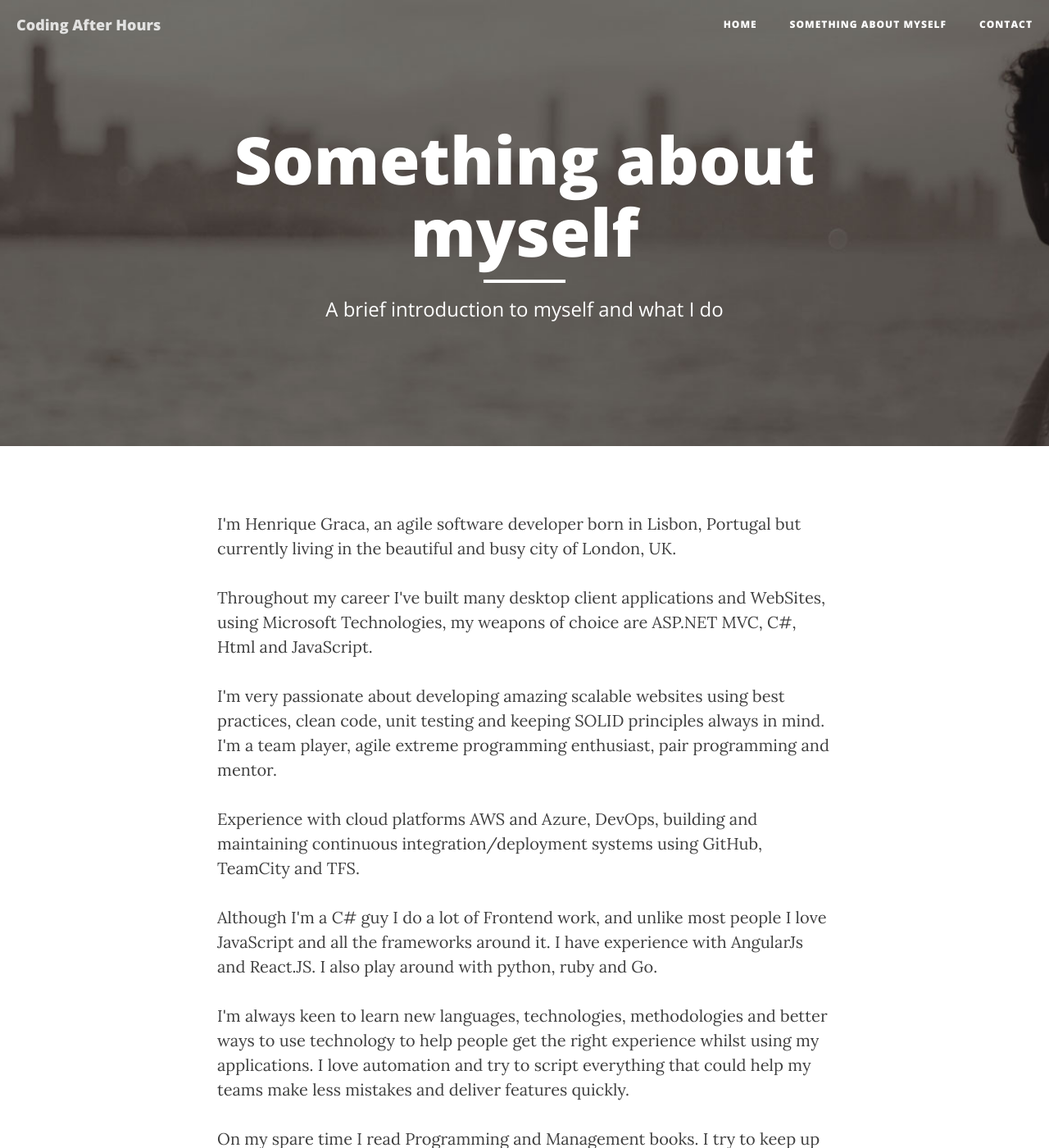
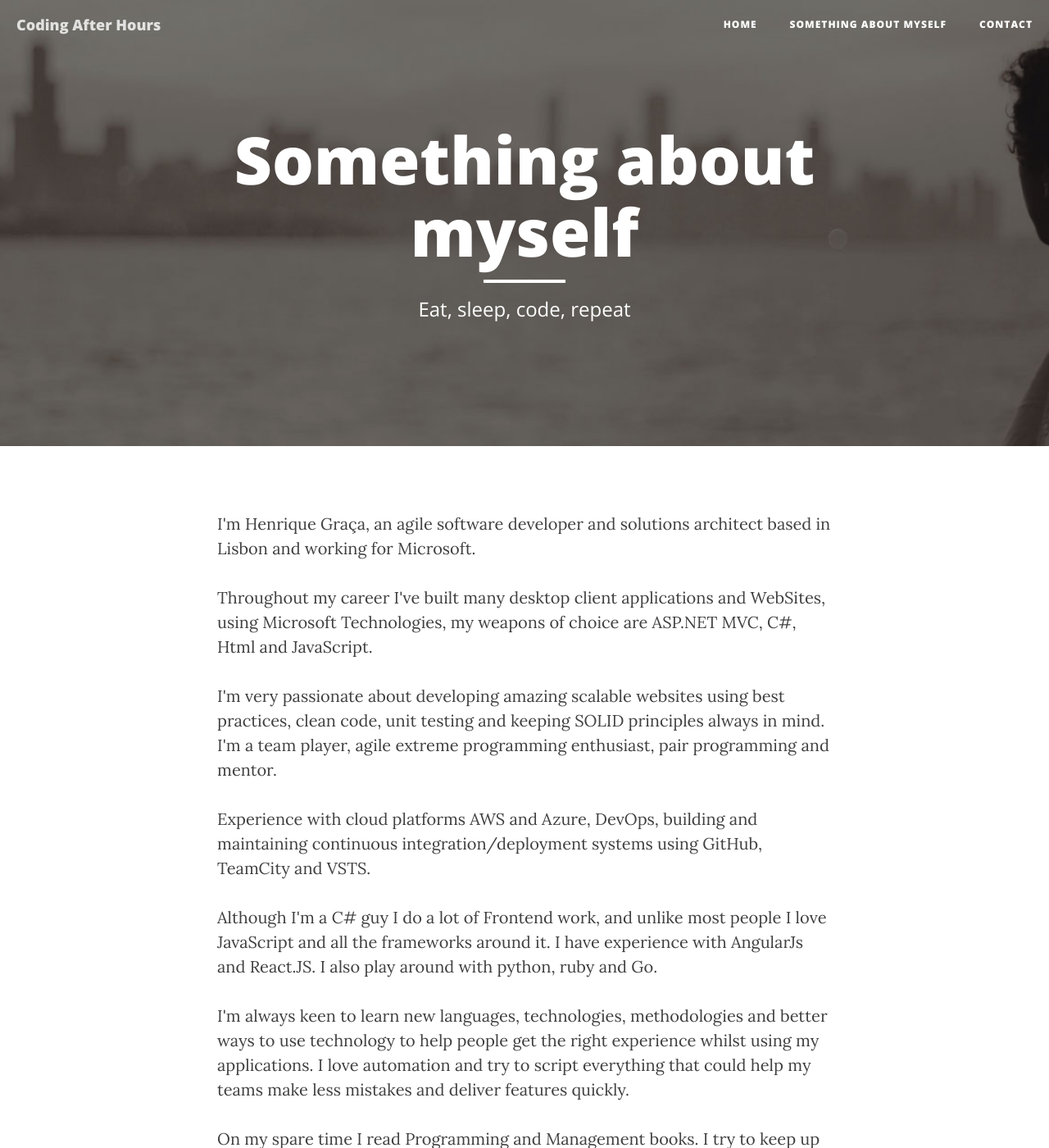
Before and after one commit to hjgraca/hjgraca.github.io-old, a Jekyll site: the page built from about.html, in a window 1280 px wide and 1400 px high. Shown: the whole window at 82% size. Built offline with Jekyll 4.4.1, drawn with Linux system fonts in a browser that asks for light colours; nearby versions of some CDN libraries.

Commit message:
update index and about

```diff
--- a/_config.yml
+++ b/_config.yml
@@ -14,3 +14,5 @@ markdown: kramdown
 permalink: pretty
 paginate: 5
 exclude: ["node_modules"]
+
+gems: [jekyll-paginate]
--- a/about.html
+++ b/about.html
@@ -1,14 +1,14 @@
 ---
 layout: page
 title: "Something about myself"
-description: "A brief introduction to myself and what I do"
+description: "Eat, sleep, code, repeat"
 header-img: "img/about-bg.jpg"
 ---
 
-<p>I'm Henrique Graca, an agile software developer born in Lisbon, Portugal but currently living in the beautiful and busy city of London, UK.</p>
+<p>I'm Henrique Graça, an agile software developer and solutions architect based in Lisbon and working for Microsoft.</p>
 <p>Throughout my career I've built many desktop client applications and WebSites, using Microsoft Technologies, my weapons of choice are ASP.NET MVC, C#, Html and JavaScript.</p>
 <p>I'm very passionate about developing amazing scalable websites using best practices, clean code, unit testing and keeping SOLID principles always in mind. I'm a team player, agile extreme programming enthusiast, pair programming and mentor.</p>
-<p>Experience with cloud platforms AWS and Azure, DevOps, building and maintaining continuous integration/deployment systems using GitHub, TeamCity and TFS.</p>
+<p>Experience with cloud platforms AWS and Azure, DevOps, building and maintaining continuous integration/deployment systems using GitHub, TeamCity and VSTS.</p>
 <p>Although I'm a C# guy I do a lot of Frontend work, and unlike most people I love JavaScript and all the frameworks around it. I have experience with AngularJs and React.JS. I also play around with python, ruby and Go.</p>
 <p>I'm always keen to learn new languages, technologies, methodologies and better ways to use technology to help people get the right experience whilst using my applications. I love automation and try to script everything that could help my teams make less mistakes and deliver features quickly.</p>
 <p>On my spare time I read Programming and Management books. I try to keep up to date with everything related to Web Development and I'm also enrolled in many online courses.</p>
--- a/index.html
+++ b/index.html
@@ -1,6 +1,6 @@
 ---
 layout: page
-description: "Ramblings of an enthusiastic Web developer by Henrique Graca"
+description: "Developer and solutions architect blog"
 header-img: "img/homepage.jpg"
 ---
 
```
